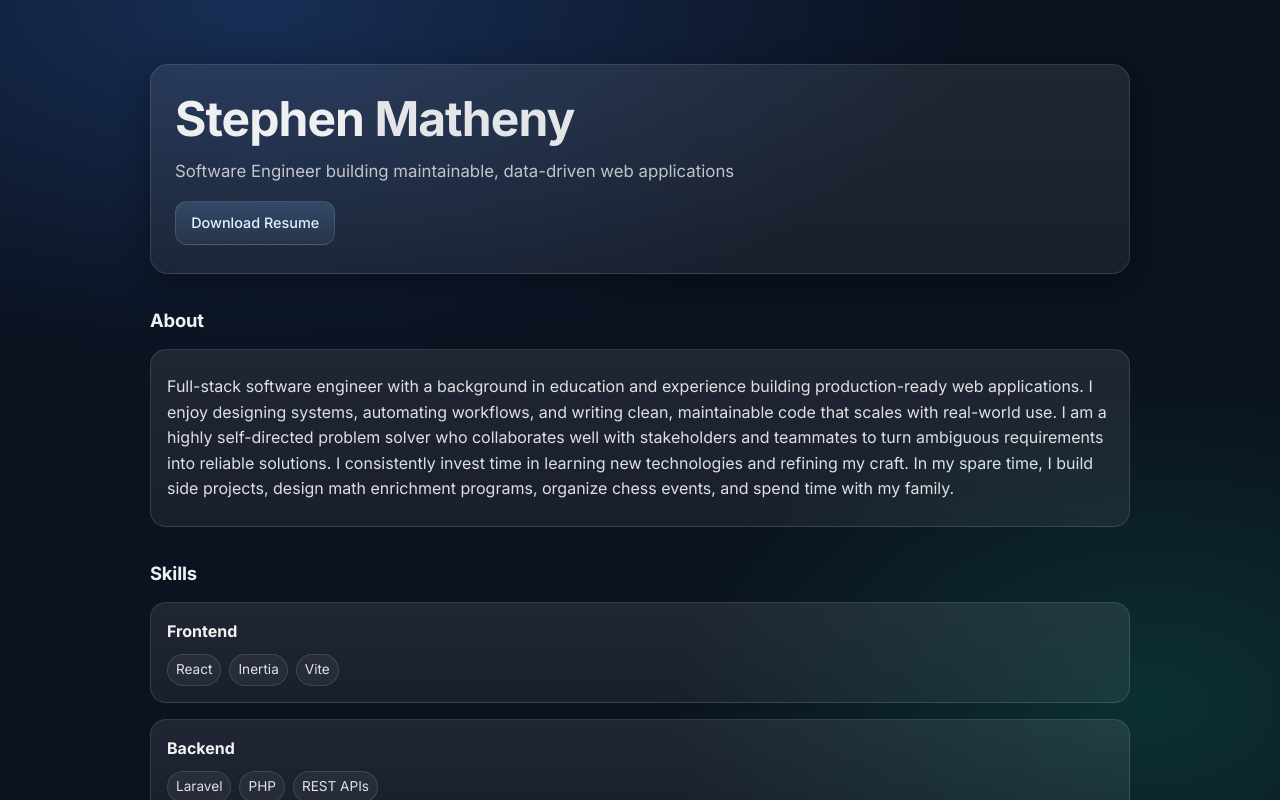
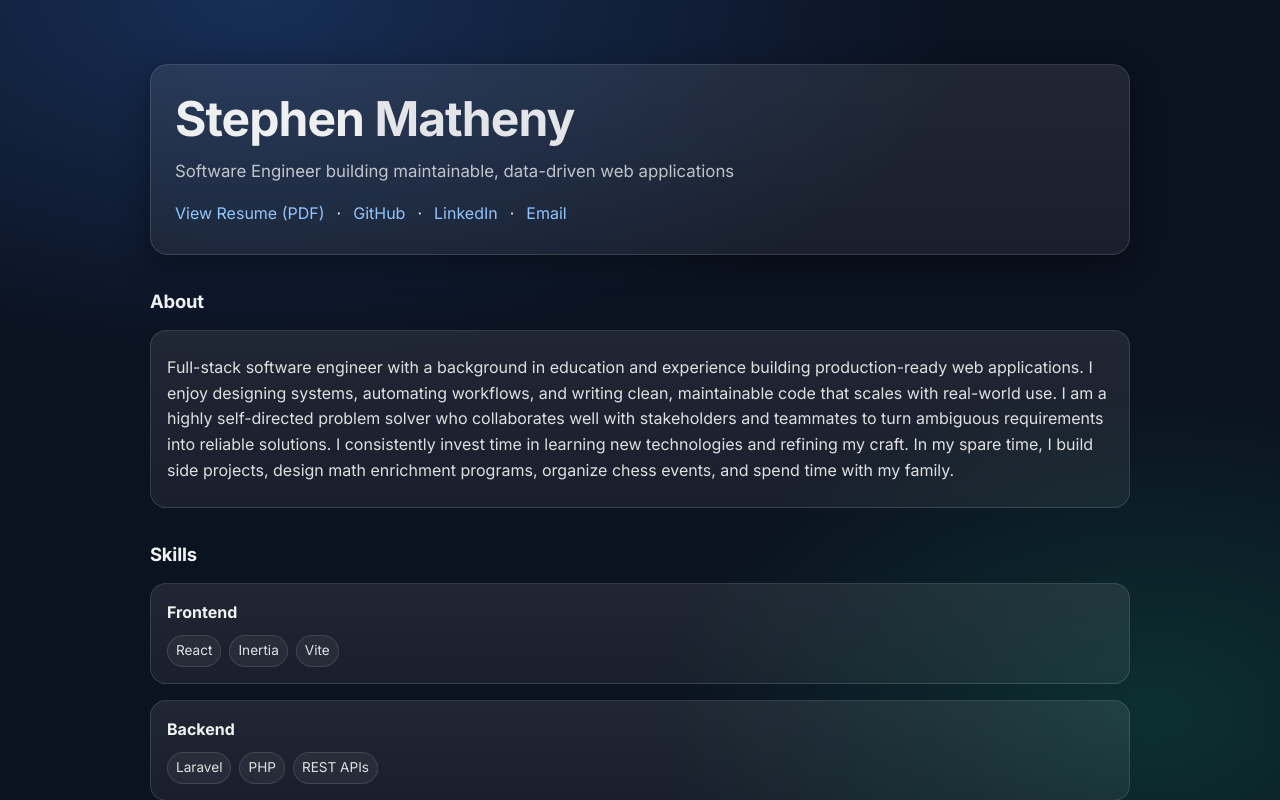
Before and after one commit to stephenmatheny/smatheny, a React (Vite) app: page / in a window 1280 px wide. Shown: the top 800 px of the page. Built offline with nearby package versions, Linux system fonts and the light colour scheme.

Commit message:
refactor: update header and footer with resume and contact links

```diff
--- a/src/App.jsx
+++ b/src/App.jsx
@@ -1,4 +1,4 @@
-import Contact from "./components/Contact";
+import Contact from "./components/Footer";
 import Experience from "./components/Experience";
 import Header from "./components/Header";
 import Layout from "./components/Layout";
@@ -35,10 +35,6 @@ export default function App() {
         <Projects projects={profile.projects} />
       </Section>
 
-      <Section title="Contact">
-        <Contact links={profile.links} />
-      </Section>
-
     </Layout>
   );
 }
--- a/src/components/Contact.jsx
+++ b/src/components/Footer.jsx
@@ -46,15 +46,22 @@ function getIcon(text) {
   return null;
 }
 
-export default function Contact({ links }) {
+export default function Footer({ links }) {
   if (!Array.isArray(links) || links.length === 0) {
-    return <p>No contact links available.</p>;
+    return null;
   }
 
   return (
-    <div className="contactIcons">
+    <footer className="footer">
+      <p className="footer__label">Contact</p>
+
+      <div className="footer__icons">
         {links.map((link) => {
-        const href = getHref(link.text, link.value);
+          const href =
+            link.text.toLowerCase() === "email"
+              ? `mailto:${link.value}`
+              : link.value;
+
           const isExternal = !href.startsWith("mailto:");
           const Icon = getIcon(link.text);
 
@@ -68,10 +75,15 @@ export default function Contact({ links }) {
               aria-label={link.text}
               title={link.text}
             >
-            {Icon ? <Icon className="iconBtn__icon" /> : <span>{link.text}</span>}
+              {Icon ? (
+                <Icon className="iconBtn__icon" />
+              ) : (
+                <span>{link.text}</span>
+              )}
             </a>
           );
         })}
       </div>
+    </footer>
   );
 }
--- a/src/components/Header.jsx
+++ b/src/components/Header.jsx
@@ -10,11 +10,42 @@ export default function Header({ firstName, lastName, headline }) {
       <div className="hero__actions">
         <a
           href="/Stephen-Matheny-Resume.pdf"
-          className="btn btn--primary"
+          className="hero__link hero__link--primary"
           target="_blank"
           rel="noreferrer"
         >
-          Download Resume
+          View Resume (PDF)
+        </a>
+
+        <span className="hero__divider">·</span>
+
+        <a
+          href="https://github.com/stephenmatheny"
+          className="hero__link"
+          target="_blank"
+          rel="noreferrer"
+        >
+          GitHub
+        </a>
+
+        <span className="hero__divider">·</span>
+
+        <a
+          href="https://www.linkedin.com/in/stephenmatheny"
+          className="hero__link"
+          target="_blank"
+          rel="noreferrer"
+        >
+          LinkedIn
+        </a>
+
+        <span className="hero__divider">·</span>
+
+        <a
+          href="mailto:stephen@smatheny.com"
+          className="hero__link"
+        >
+          Email
         </a>
       </div>
     </header>
--- a/src/components/Layout.jsx
+++ b/src/components/Layout.jsx
@@ -1,7 +1,11 @@
+import Footer from "./Footer";
+import { profile } from "../data/profile";
+
 export default function Layout({ children }) {
   return (
     <div className="page">
       <main className="container">{children}</main>
+       <Footer links={ profile.links }/>
     </div>
   );
 }
--- a/src/index.css
+++ b/src/index.css
@@ -231,6 +231,27 @@ a:hover { text-decoration: underline; }
   text-decoration: none;
 }
 
+.footer {
+  margin-top: 4rem;
+  padding: 2rem 1rem;
+  text-align: center;
+}
+
+.footer__label {
+  font-size: 0.85rem;
+  text-transform: uppercase;
+  letter-spacing: 0.08em;
+  color: var(--muted-text);
+  margin-bottom: 1rem;
+}
+
+.footer__icons {
+  display: flex;
+  justify-content: center;
+  gap: 0.75rem;
+  flex-wrap: wrap;
+}
+
 /* ------------------------------
    Print styles
 -------------------------------- */
```
Lines whose indentation alone changed are shown as unchanged.
